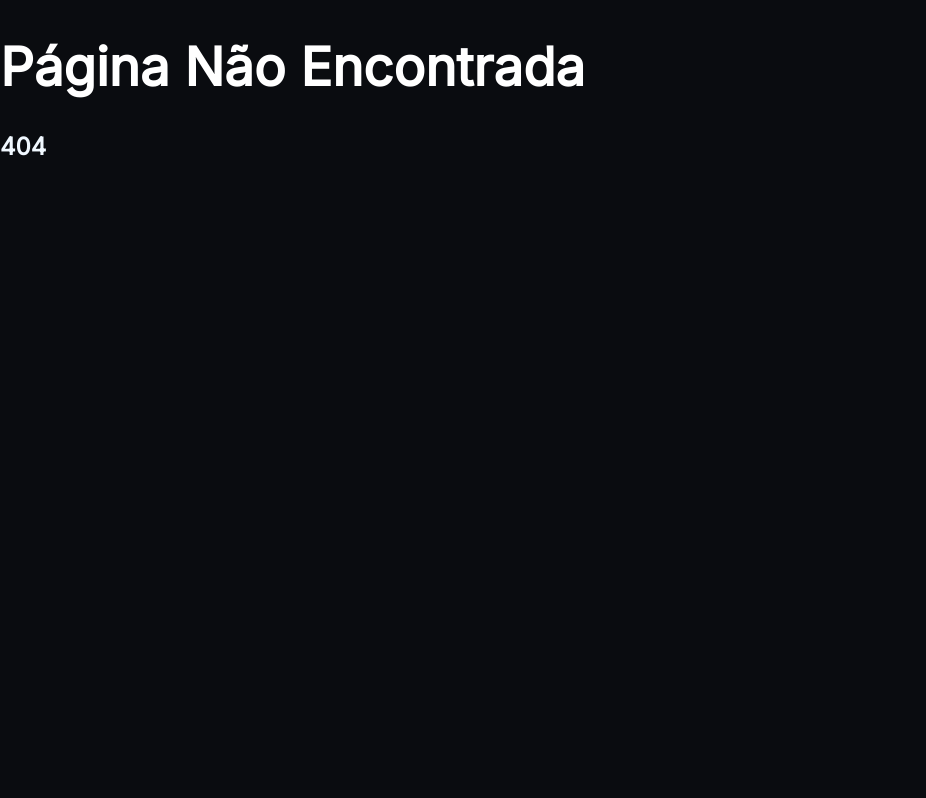
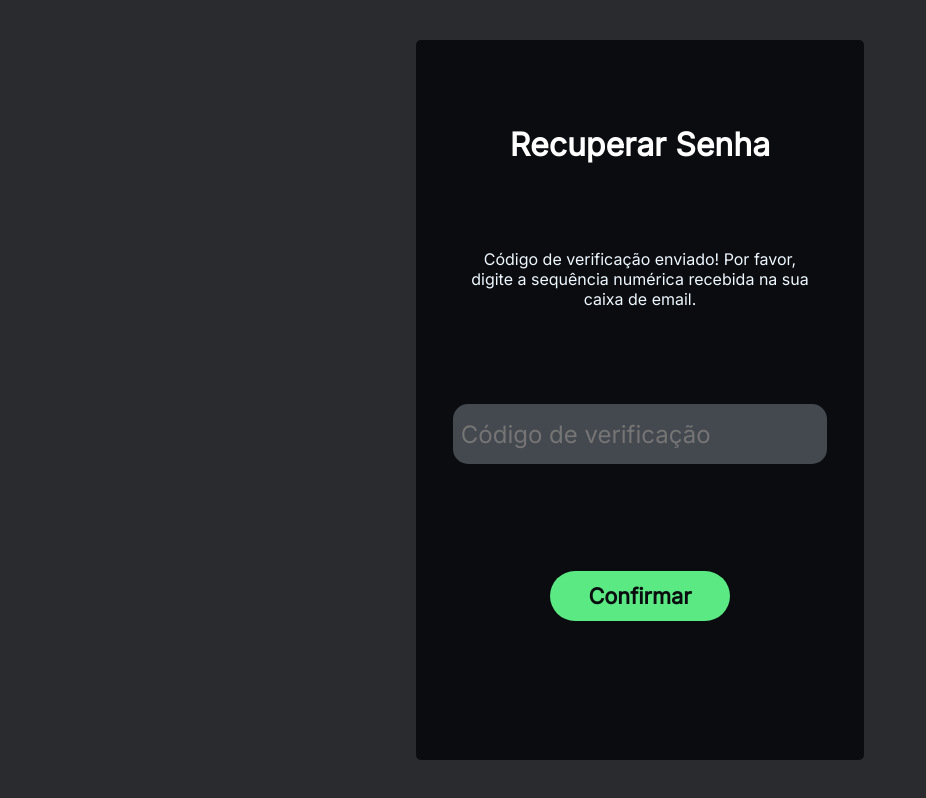
Before and after one commit to ezSchedule/ezSchedule.ui, a React (Create React App) app in the folder front-ezchedule/: page /securityCode in a window 1280 px wide. Before the commit this address had no page. Shown: the whole page, without its empty margins (0-926 px from the left). Built offline with nearby package versions, Linux system fonts and the light colour scheme.

Commit message:
Telas de recuperação de senha

```diff
--- a/front-ezchedule/src/App.js
+++ b/front-ezchedule/src/App.js
@@ -6,6 +6,9 @@ import Login from './pages/Login';
 import NotFound from './pages/NotFound';
 import Calendar from './pages/Administrator/Calendar/index';
 import Graphic from './pages/Administrator/Graphic';
+import SendEmail from './pages/recoverPassword/SendEmail';
+import SecurityCode from './pages/recoverPassword/SecurityCode';
+import UpdatePassword from './pages/recoverPassword/UpdatePassword';
 
 function App() {
   return (
@@ -17,6 +20,9 @@ function App() {
           <Route path='/login' element={<Login />} />
           <Route path='/homeAdm' element={<Calendar />} />
           <Route path='/graphicAdm' element={<Graphic />} />
+          <Route path='/sendEmail' element={<SendEmail />} />
+          <Route path='/securityCode' element={<SecurityCode />} />
+          <Route path='/updatePassword' element={<UpdatePassword />} />
           <Route path='*' element={<NotFound />} />
         </Routes>
       </BrowserRouter>
--- a/front-ezchedule/src/pages/Login/index.js
+++ b/front-ezchedule/src/pages/Login/index.js
@@ -1,6 +1,6 @@
 import React from 'react'
 import './login.css'
-import { NavLink } from 'react-router-dom'
+import { Link } from 'react-router-dom'
 
 const Login = () => {
   return (
@@ -9,11 +9,11 @@ const Login = () => {
         <h1>Entrar</h1>
         <div className='inputsDivLogin'>
           <div>
-                <input type="text" placeholder='Email' required/>
-                <input type="text" placeholder='Senha' required/>
+            <input type="text" placeholder='Email' required />
+            <input type="text" placeholder='Senha' required />
           </div>
           <span>
-                  <a href=''>Esqueci minha senha</a>
+            <Link to="/sendEmail">Esqueci minha senha</Link>
           </span>
         </div>
         <div className='divButtonLogin'>
--- /dev/null
+++ b/front-ezchedule/src/pages/recoverPassword/SecurityCode/index.js
@@ -0,0 +1,22 @@
+import React from 'react';
+import './securityCode.css';
+import { Link } from 'react-router-dom';
+
+const SecurityCode = () => {
+    return (
+        <div className='mainBody'>
+            <form className='formSecurityCode'>
+                <div className='container'>
+                    <h1>Recuperar Senha</h1>
+                    <p>Código de verificação enviado! Por favor, digite a sequência numérica recebida na sua caixa de email.</p>
+                    <div className='containerBottom'>
+                        <input type="text" placeholder='Código de verificação' required />
+                        <Link to="/updatePassword" className='button'>Confirmar</Link>
+                    </div>
+                </div>
+            </form>
+        </div>
+    );
+}
+
+export default SecurityCode;
--- /dev/null
+++ b/front-ezchedule/src/pages/recoverPassword/SecurityCode/securityCode.css
@@ -0,0 +1,74 @@
+.mainBody {
+    width: 100%;
+    height: 100vh;
+    align-items: center;
+    justify-content: center;
+    flex-direction: column;
+    display: flex;
+    background-color: #ffffff21;
+}
+
+.formSecurityCode {
+    width: 35%;
+    height: 90vh;
+    background-color: #0A0C10;
+    border-radius: 5px;
+    font-size: 0.8rem;
+    display: flex;
+    justify-content: center;
+}
+
+.formSecurityCode .container {
+    width: 80%;
+    height: 90%;
+    display: flex;
+    flex-direction: column;
+    align-items: center;
+    justify-content: space-around;
+}
+
+.formSecurityCode .container h1 {
+    font-size: 2rem;
+    margin-top: 20%;
+}
+
+.formSecurityCode .container p {
+    width: 100%;
+    font-size: 16px;
+}
+
+.formSecurityCode .containerBottom {
+    width: 100%;
+    height: 50%;
+    display: flex;
+    justify-content: space-around;
+    align-items: center;
+    flex-direction: column;
+}
+
+.formSecurityCode .containerBottom input {
+    width: 100%;
+    height: 60px;
+    background-color: #44484f;
+    outline: none;
+    border-radius: 15px;
+    border: none;
+    font-size: 1.5rem;
+    padding: 0 8px;
+}
+
+.formSecurityCode .containerBottom .button {
+    width: 50%;
+    height: 50px;
+
+    display: flex;
+    justify-content: center;
+    align-items: center;
+
+    border-radius: 30px;
+    background-color: #5AE982;
+    color: #0A0C10;
+    font-size: 1.7em;
+    font-weight: bold;
+    cursor: pointer;
+}
--- /dev/null
+++ b/front-ezchedule/src/pages/recoverPassword/SendEmail/index.js
@@ -0,0 +1,22 @@
+import React from 'react';
+import './sendEmail.css'
+import { Link } from 'react-router-dom';
+
+const SendEmail = () => {
+    return (
+        <div className='mainBody'>
+            <form className='formSendEmail'>
+                <div className='container'>
+                    <h1>Recuperar Senha</h1>
+                    <p>Digite seu email para que possamos enviar um código de verificação para recuperar sua senha.</p>
+                    <div className='containerBottom'>
+                        <input type="text" placeholder='Email' required />
+                        <Link to="/securityCode" className='button'>Confirmar</Link>
+                    </div>
+                </div>
+            </form>
+        </div>
+    );
+}
+
+export default SendEmail;
--- /dev/null
+++ b/front-ezchedule/src/pages/recoverPassword/SendEmail/sendEmail.css
@@ -0,0 +1,74 @@
+.mainBody {
+    width: 100%;
+    height: 100vh;
+    align-items: center;
+    justify-content: center;
+    flex-direction: column;
+    display: flex;
+    background-color: #ffffff21;
+}
+
+.formSendEmail {
+    width: 35%;
+    height: 90vh;
+    background-color: #0A0C10;
+    border-radius: 5px;
+    font-size: 0.8rem;
+    display: flex;
+    justify-content: center;
+}
+
+.formSendEmail .container {
+    width: 80%;
+    height: 90%;
+    display: flex;
+    flex-direction: column;
+    align-items: center;
+    justify-content: space-around;
+}
+
+.formSendEmail .container h1 {
+    font-size: 2rem;
+    margin-top: 20%;
+}
+
+.formSendEmail .container p {
+    width: 100%;
+    font-size: 16px;
+}
+
+.formSendEmail .containerBottom {
+    width: 100%;
+    height: 50%;
+    display: flex;
+    justify-content: space-around;
+    align-items: center;
+    flex-direction: column;
+}
+
+.formSendEmail .containerBottom input {
+    width: 100%;
+    height: 60px;
+    background-color: #44484f;
+    outline: none;
+    border-radius: 15px;
+    border: none;
+    font-size: 1.5rem;
+    padding: 0 8px;
+}
+
+.formSendEmail .containerBottom .button {
+    width: 50%;
+    height: 50px;
+
+    display: flex;
+    justify-content: center;
+    align-items: center;
+
+    border-radius: 30px;
+    background-color: #5AE982;
+    color: #0A0C10;
+    font-size: 1.7em;
+    font-weight: bold;
+    cursor: pointer;
+}
--- /dev/null
+++ b/front-ezchedule/src/pages/recoverPassword/UpdatePassword/index.js
@@ -0,0 +1,22 @@
+import React from 'react';
+import './updatePassword.css'
+import { Link } from 'react-router-dom';
+
+const UpdatePassword = () => {
+    return (
+        <div className='mainBody'>
+            <form className='formUpdatePassword'>
+                <div className='container'>
+                    <h1>Atualizar senha</h1>
+                    <div className='containerBottom'>
+                        <input type="password" placeholder='Senha' required />
+                        <input type="password" placeholder='Confirmação de senha' required />
+                        <Link to="/securityCode" className='button'>Confirmar</Link>
+                    </div>
+                </div>
+            </form>
+        </div>
+    );
+}
+
+export default UpdatePassword;
--- /dev/null
+++ b/front-ezchedule/src/pages/recoverPassword/UpdatePassword/updatePassword.css
@@ -0,0 +1,69 @@
+.mainBody {
+    width: 100%;
+    height: 100vh;
+    align-items: center;
+    justify-content: center;
+    flex-direction: column;
+    display: flex;
+    background-color: #ffffff21;
+}
+
+.formUpdatePassword {
+    width: 35%;
+    height: 90vh;
+    background-color: #0A0C10;
+    border-radius: 5px;
+    font-size: 0.8rem;
+    display: flex;
+    justify-content: center;
+}
+
+.formUpdatePassword .container {
+    width: 80%;
+    height: 90%;
+    display: flex;
+    flex-direction: column;
+    align-items: center;
+    justify-content: space-around;
+}
+
+.formUpdatePassword .container h1 {
+    font-size: 2rem;
+    margin-top: 20%;
+}
+
+.formUpdatePassword .containerBottom {
+    width: 100%;
+    height: 70%;
+    display: flex;
+    justify-content: space-around;
+    align-items: center;
+    flex-direction: column;
+}
+
+.formUpdatePassword .containerBottom input {
+    width: 100%;
+    height: 60px;
+    background-color: #44484f;
+    outline: none;
+    border-radius: 15px;
+    border: none;
+    font-size: 1.5rem;
+    padding: 0 8px;
+}
+
+.formUpdatePassword .containerBottom .button {
+    width: 50%;
+    height: 50px;
+
+    display: flex;
+    justify-content: center;
+    align-items: center;
+
+    border-radius: 30px;
+    background-color: #5AE982;
+    color: #0A0C10;
+    font-size: 1.7em;
+    font-weight: bold;
+    cursor: pointer;
+}
```
Lines whose indentation alone changed are shown as unchanged.
